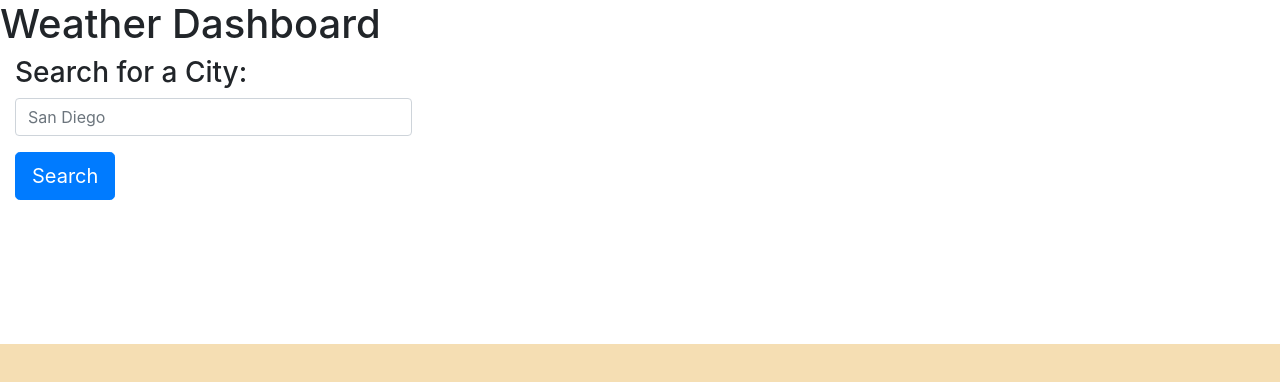
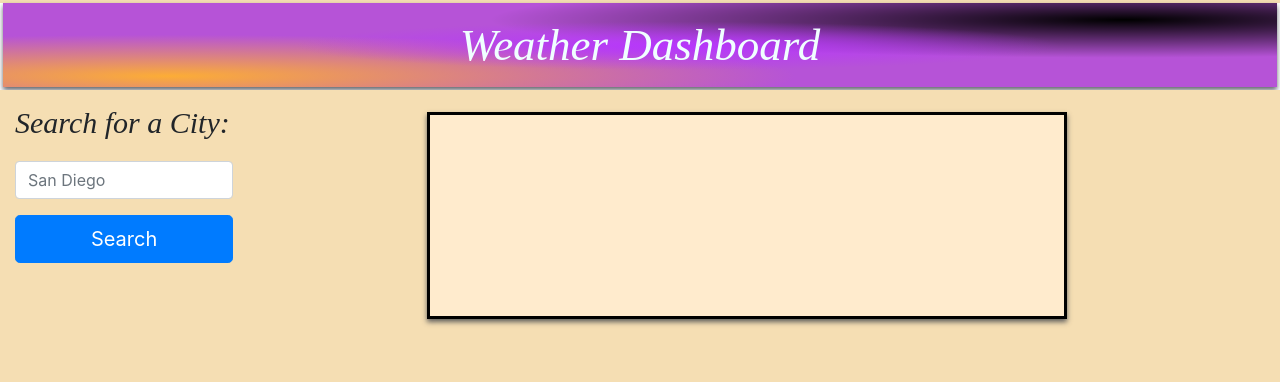
Before and after one commit to AREZVANI95/Weather-Dashboard-App, a plain HTML site: page index.html in a window 1280 px wide. Drawn offline with nearby package versions, Linux system fonts and the light colour scheme.

Commit message:
Update style.css
Added Styles for the remaining elements of the html.

```diff
--- a/assets/css/style.css
+++ b/assets/css/style.css
@@ -7,3 +7,69 @@
 html {
     background-color: wheat;
 }
+
+h1 {
+    background-color: hsla(285, 73%, 46%, 0.77);
+    background-image:
+        radial-gradient(at 53% 51%, hsla(279, 97%, 60%, 1) 0px, transparent 40%),
+        radial-gradient(at 88% 20%, hsla(80, 0%, 0%, 1) 0px, transparent 40%),
+        radial-gradient(at 13% 87%, hsla(36, 97%, 60%, 1) 0px, transparent 40%);
+    color: azure;
+    font-size: 45px;
+    font-style: italic;
+    font-family: 'Times New Roman', Times, serif;
+    padding: 15px 0px 15px 0px;
+    margin: 3px;
+    text-align: center;
+    box-shadow: 0 3px 5px rgba(57, 63, 72, 0.8);
+}
+
+h3 {
+    font-style: italic;
+    font-family: 'Times New Roman', Times, serif;
+    font-size: 30px;
+    padding: 15px 0px 5px 0px;
+}
+
+input {
+    margin: 15px 0px 15px 0px;
+    padding: 10px 5px 10px 0;
+    max-width: 55%;
+    border: 2px solid black;
+    border-radius: 10px;
+}
+
+button {
+    padding: 5px;
+    width: 55%;
+}
+
+ul {
+    margin-top: 20px;
+    max-width: 25%;
+}
+
+li {
+    list-style-type: none;
+    text-decoration: none;
+    font-size: 30px;
+    padding: 10px;
+}
+
+#display-city{
+    border: 3px solid black;
+    margin-top: 22px;
+    width: 50%;
+    text-align: center;
+    box-shadow: 0 3px 5px rgba(57, 63, 72, 0.8);
+    background-color: blanchedalmond;
+}
+
+#search-container {
+    background-color: wheat;
+}
+
+#container-form {
+    display: flex;
+    background-color: wheat;
+}
```
